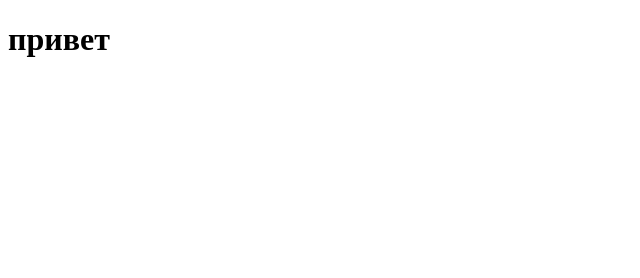
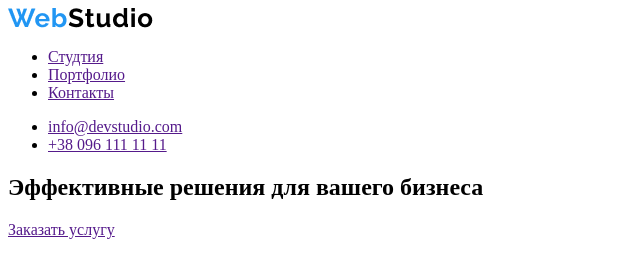
Before and after one commit to Harakosik/goit-markup-hw-01, a plain HTML site: page index.html in a window 1280 px wide. Shown: the whole page, without its empty margins (0-640 px from the left). Drawn offline with Linux system fonts and the light colour scheme.

Commit message:
Создал шапку.

```diff
--- a/index.html
+++ b/index.html
@@ -1,12 +1,35 @@
 <!DOCTYPE html>
 <html lang="en">
 <head>
-  <meta charset="UTF-8">
-  <meta http-equiv="X-UA-Compatible" content="IE=edge">
-  <meta name="viewport" content="width=device-width, initial-scale=1.0">
+  <meta charset="UTF-8" />
+  <meta name="viewport" content="width=device-width, initial-scale=1.0" />
   <title>Document</title>
 </head>
 <body>
-  <h1>привет</h1>
+  <header>
+    <nav>
+      <a href="/">
+        <img src="./images/webstudio.png" alt="" />
+      </a>
+
+      <ul>
+        <li><a href="">Студтия</a></li>
+        <li><a href="">Портфолио</a></li>
+        <li><a href="">Контакты</a></li>
+      </ul>
+
+      <ul>
+        <li><a href="">info@devstudio.com</a></li>
+        <li><a href="">+38 096 111 11 11</a></li>
+      </ul>
+    </nav>
+  </header>
+
+  <div>
+    <section>
+      <h1>Эффективные решения для вашего бизнеса</h1>
+      <a href="">Заказать услугу</a>
+    </section>
+  </div>
 </body>
 </html>
```
Also changed, not shown: images/Bg.jpeg (added), images/WebStudio.jpeg (added), images/img.jpeg (added), images/img1.jpeg (added), images/img2.jpeg (added), images/img3.jpeg (added), images/img4.jpeg (added), images/img5.jpeg (added), images/img6.jpeg (added), images/webstudio.png (added), 1 other file.
